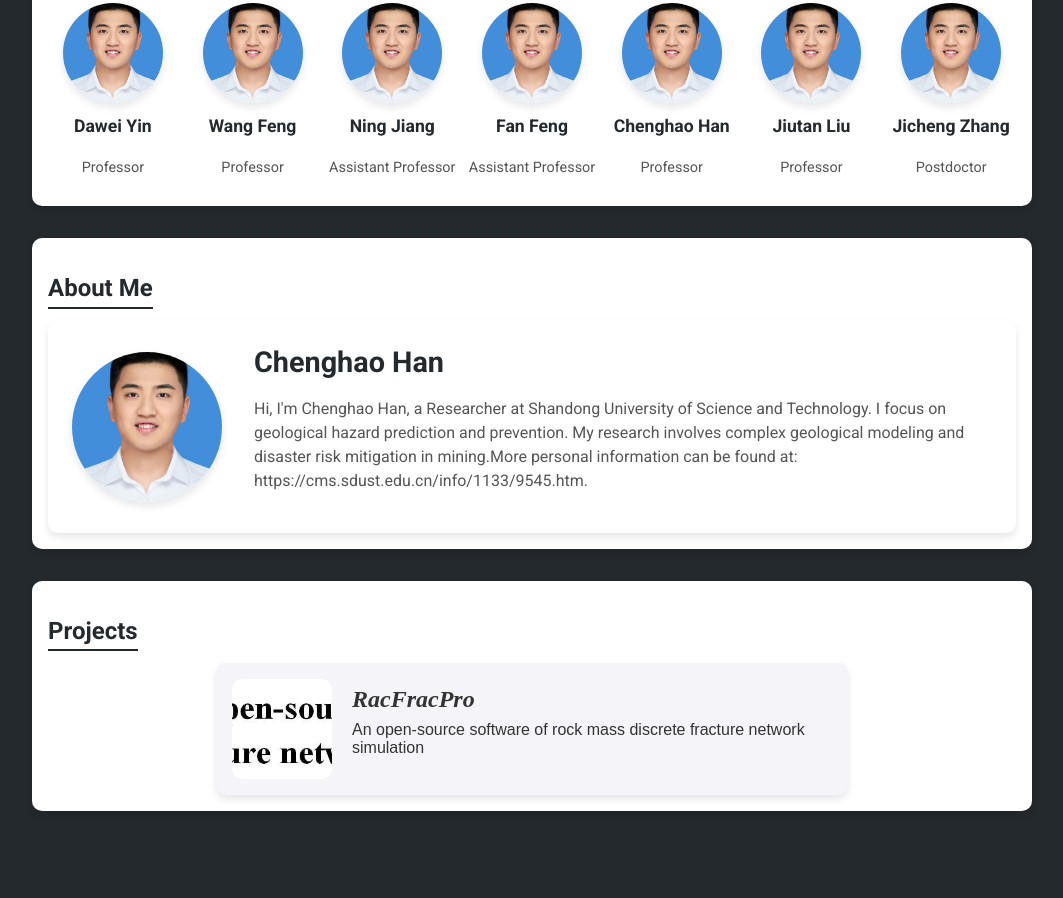
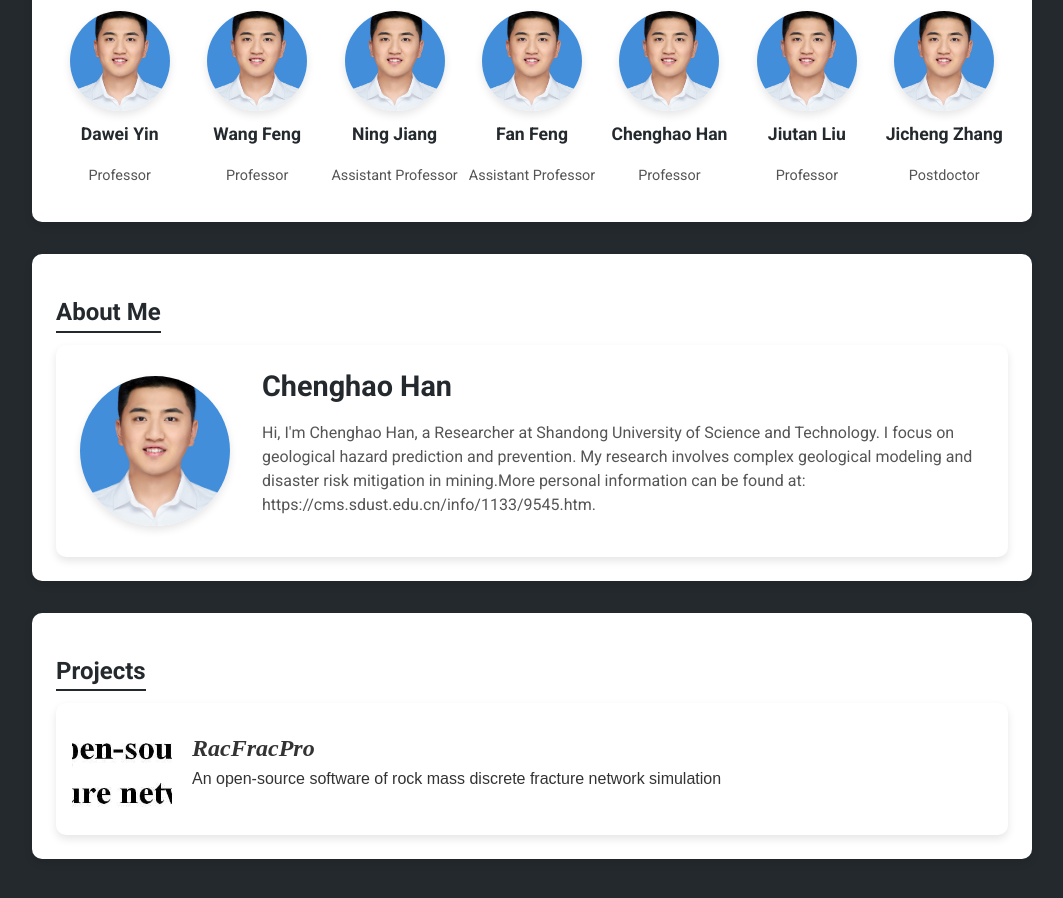
Before and after one commit to hanchenghao12/hanchenghao12.github.io, a plain HTML site: page index.html in a window 1280 px wide. Shown: the part 430-1328 px from the top of the page, without its empty margins (108-1171 px from the left). Before the commit the page ends 1305 px from the top, so only its background shows below. Drawn offline with Linux system fonts and the light colour scheme.

Commit message:
index.html

```diff
--- a/index.html
+++ b/index.html
@@ -153,15 +153,24 @@
             color: #555;
         }
 
-   .project-box {
+        /* 项目部分样式 */
+    .white-box {
+    background-color: #fff; /* 白色背景 */
+    padding: 1.5em;
+    border-radius: 10px;
+    box-shadow: 0 4px 8px rgba(0, 0, 0, 0.1);
+    margin-bottom: 2em;
+}
+
+.project-box {
     display: flex;
     align-items: center;
-    max-width: 600px;
-    margin: 0 auto;
-    background-color: #f4f4f9;
+    max-width: 100%;
+    background-color: #fff;
     border-radius: 10px;
     padding: 1em;
     box-shadow: 0 4px 8px rgba(0, 0, 0, 0.1);
+    text-align: left; /* 左对齐 */
 }
 
 .project-icon {
@@ -174,7 +183,7 @@
 
 .project-info {
     flex-grow: 1;
-    text-align: left;
+    text-align: left; /* 确保文字左对齐 */
 }
 
 .project-name {
@@ -268,7 +277,7 @@
         </div>
     </section>
 
-<!-- Projects Section -->
+  <!-- Projects Section -->
 <section class="white-box">
     <h2>Projects</h2>
     <div class="project-box">
@@ -281,7 +290,6 @@
 </section>
 
 
-
 </main>
 
 </body>
```
